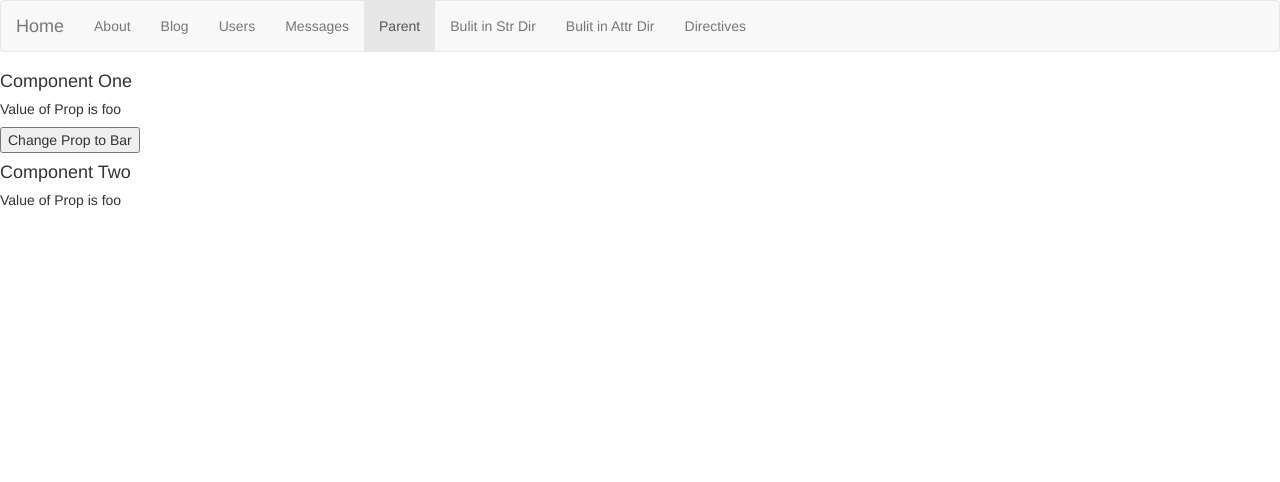
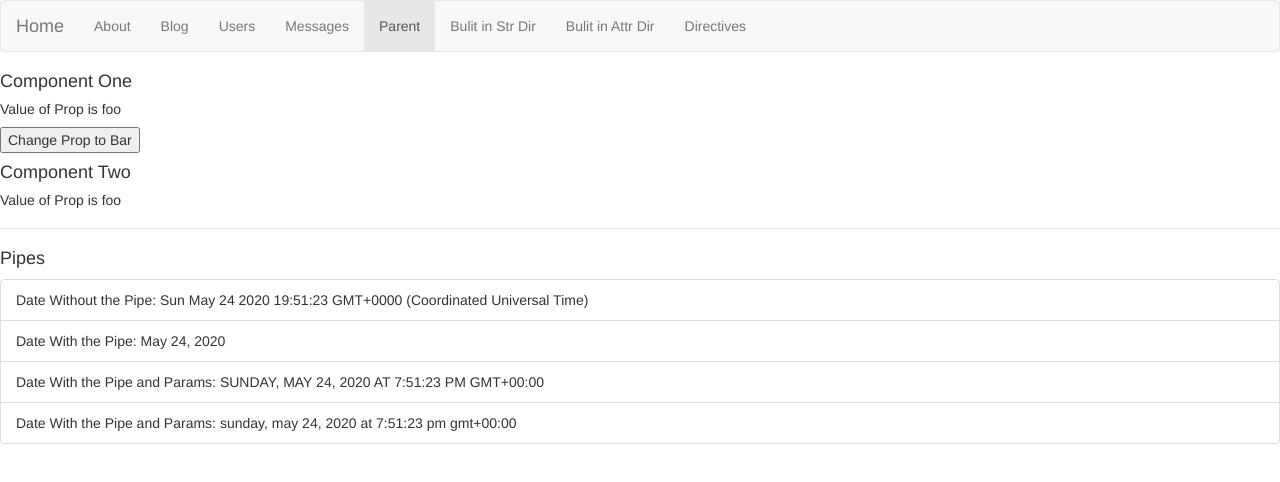
Before and after one commit to MrTato/Angular-9-Masterclass-with-TypeScript-Firebase-Material, an Angular app in the folder MYFIRSTANGULARSAPP/: page /parent in a window 1280 px wide. Shown: the top 482 px of the page. Built offline with nearby package versions, Linux system fonts and the light colour scheme.

Commit message:
70. Using Built In Pipes

```diff
--- a/MYFIRSTANGULARSAPP/src/app/components/parent/parent.component.html
+++ b/MYFIRSTANGULARSAPP/src/app/components/parent/parent.component.html
@@ -1,2 +1,14 @@
 <app-one></app-one>
 <app-two></app-two>
+
+<hr>
+<h4>
+  Pipes
+</h4>
+
+<ul class="list-group">
+  <li class="list-group-item">Date Without the Pipe: {{ this.dateToday }}</li>
+  <li class="list-group-item">Date With the Pipe: {{ this.dateToday | date }}</li>
+  <li class="list-group-item">Date With the Pipe and Params: {{ this.dateToday | date: 'full' | uppercase }}</li>
+  <li class="list-group-item">Date With the Pipe and Params: {{ this.dateToday | date: 'full' | lowercase  }}</li>
+</ul>
--- a/MYFIRSTANGULARSAPP/src/app/components/parent/parent.component.ts
+++ b/MYFIRSTANGULARSAPP/src/app/components/parent/parent.component.ts
@@ -5,14 +5,20 @@ import { Component, OnInit } from '@angular/core';
   templateUrl: './parent.component.html',
   styleUrls: ['./parent.component.css']
 })
-export class ParentComponent {
-  user: { name: string } = { name: `Jacob` };
+export class ParentComponent implements OnInit {
 
-  changeProperty() {
-    this.user.name = `Sam`;
-  }
+  dateToday: Date;
+  // user: { name: string } = { name: `Jacob` };
 
-  changeObject() {
-    this.user = { name: `Tom`};
+  // changeProperty() {
+  //   this.user.name = `Sam`;
+  // }
+
+  // changeObject() {
+  //   this.user = { name: `Tom`};
+  // }
+
+  ngOnInit(): void {
+    this.dateToday = new Date();
   }
 }
--- a/MYFIRSTANGULARSAPP/src/app/components/user-details/user-details.component.html
+++ b/MYFIRSTANGULARSAPP/src/app/components/user-details/user-details.component.html
@@ -10,4 +10,4 @@ User Email: {{ user.email }} <br />
 <button class="btn btn-warning" (click)="getUserPosts()">Get Post By User</button>
 
 <h4>User's posts</h4>
-<pre>{{ posts | async | json }}</pre>
+<pre>{{ posts | async | json | titlecase }}</pre>
```
